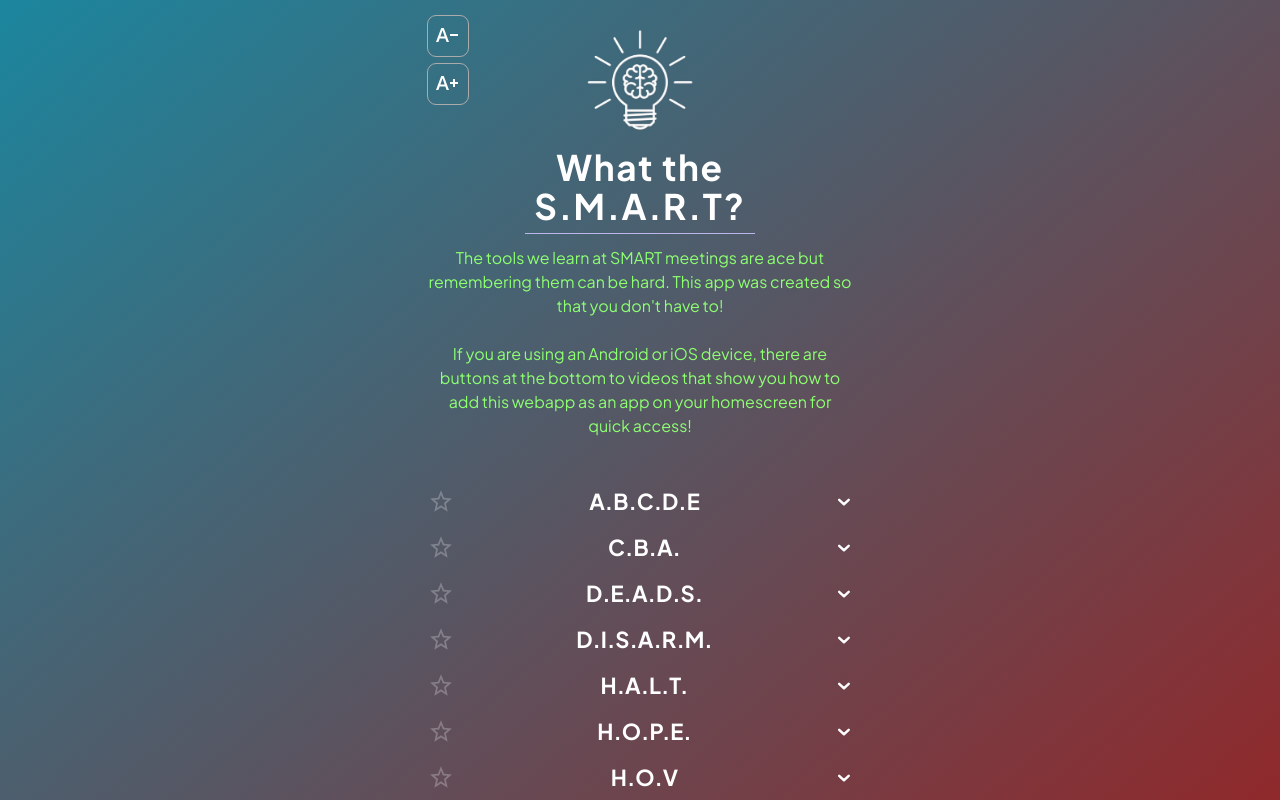
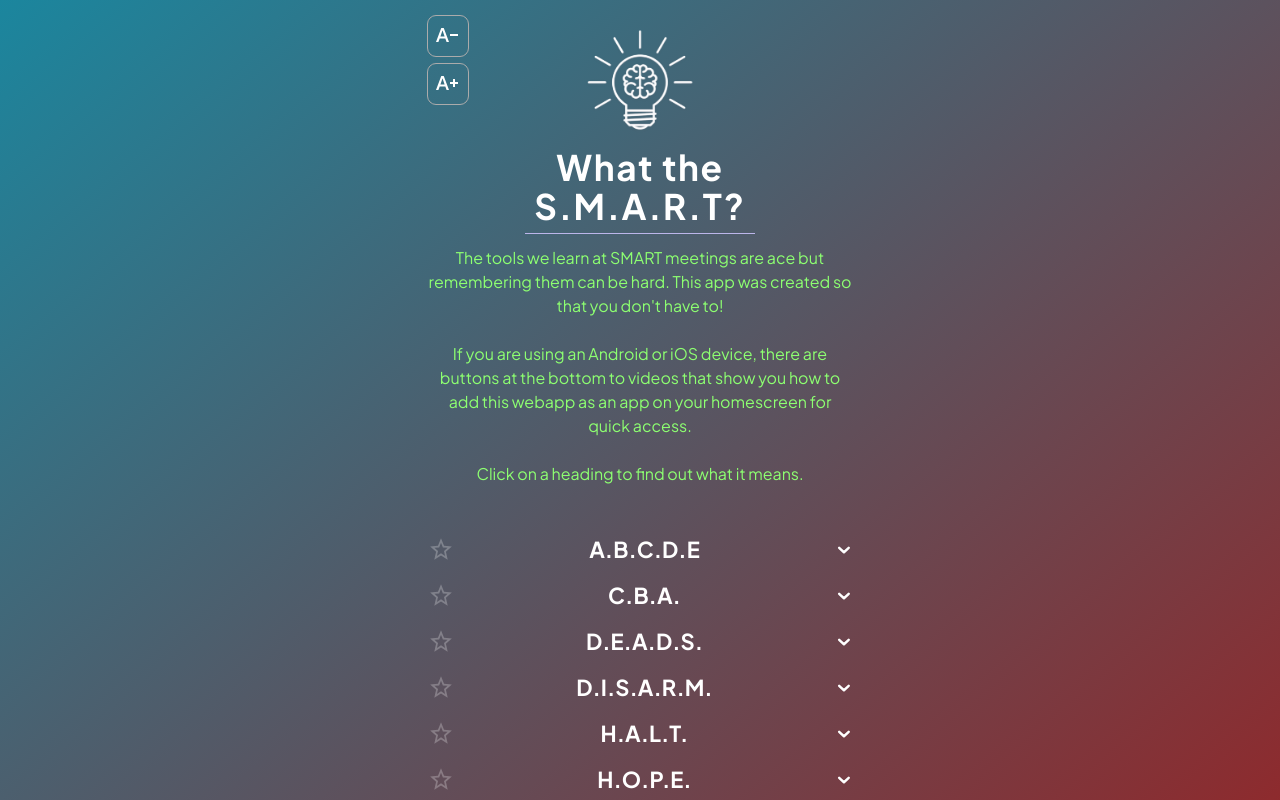
Before and after one commit to thesmarttools/thesmarttools.github.io, a React (Vite) app: page / in a window 1280 px wide. Shown: the top 800 px of the page. Built offline with nearby package versions, Linux system fonts and the light colour scheme.

Commit message:
updated language about install instructions

```diff
--- a/src/App.jsx
+++ b/src/App.jsx
@@ -54,7 +54,10 @@
 								<br />
 								If you are using an Android or iOS device, there are buttons at
 								the bottom to videos that show you how to add this webapp as an
-								app on your homescreen for quick access!
+								app on your homescreen for quick access.
+								<br />
+								<br />
+								Click on a heading to find out what it means.
 							</div>
 						</div>
 
```
Also changed, not shown: 3 other files (tests, documents, lock files or other folders).
